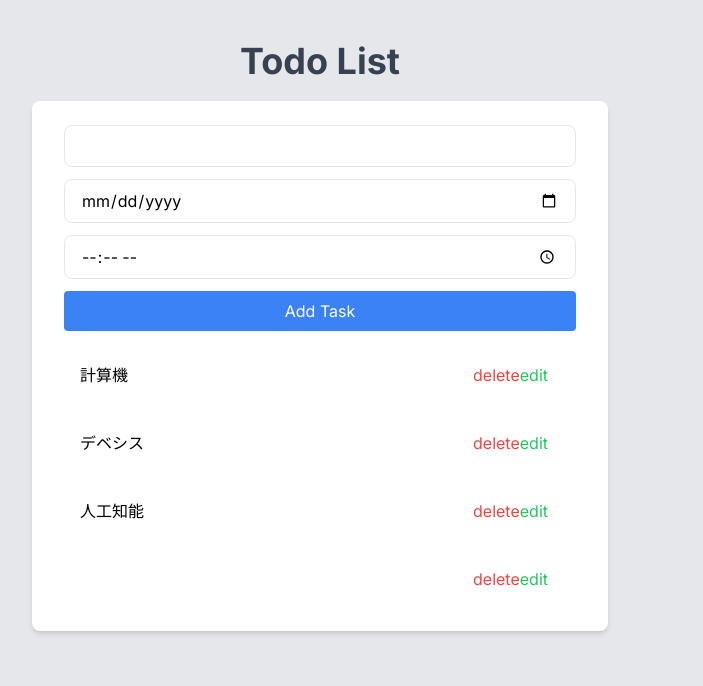
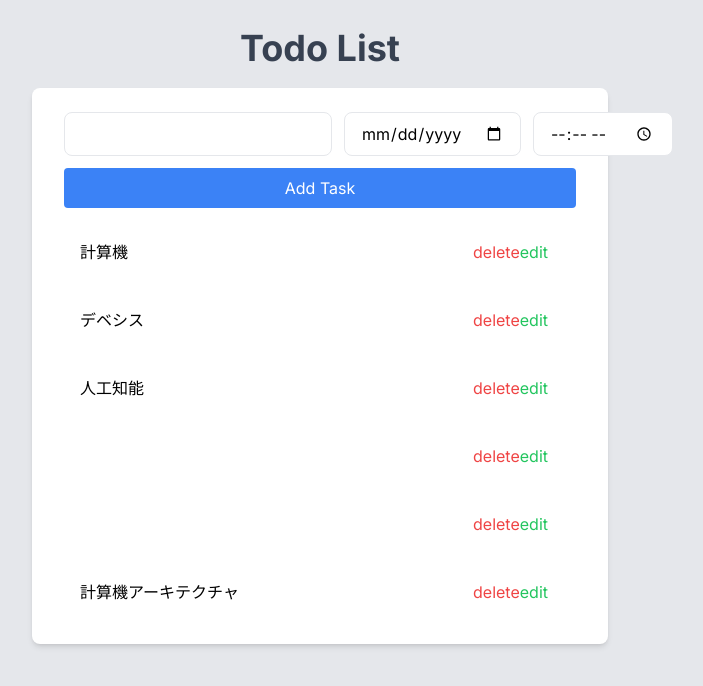
Before and after one commit to i2rin/todolist-nextjs, a Next.js app: page / in a window 1280 px wide. Shown: the top 686 px of the page, without its empty margins (320-1023 px from the left). Built offline with nearby package versions, Linux system fonts and the light colour scheme; data requests are answered from the project's data file.

Commit message:
🎨デザインを見やすくしました

```diff
--- a/src/app/components/AddTask.tsx
+++ b/src/app/components/AddTask.tsx
@@ -19,24 +19,26 @@ const AddTask = () => {
 
   return (
     <form className = "mb-4 space-y-3" onSubmit={handleSubmit}>
+      <div className = "flex space-x-3">
         <input
             type = "text"
-            className = "w-full border px-4 py-2 rounded-lg focus:ourline-none fucus:boder-blue-400"
+            className = "flex-1 border px-4 py-2 rounded-lg focus:ourline-none fucus:boder-blue-400"
             onChange = {(e: ChangeEvent<HTMLInputElement>) => setTaskTitle(e.target.value)}
             value = {taskTitle}
          />
         <input
             type = "date"
+            className = "flex-2 border px-4 py-2 rounded-lg focus:ourline-none fucus:boder-blue-400"
+            onChange={(e: ChangeEvent<HTMLInputElement>) => setDeadlineDate(e.target.value)}
             value = {deadlineDate}
-            onChange={(e: ChangeEvent<HTMLInputElement>) => setDeadlineDate(e.target.value)}
-            className = "w-full border px-4 py-2 rounded-lg focus:ourline-none fucus:boder-blue-400"
         />
         <input
             type = "time"
+            className = "flex-1 border px-4 py-2 rounded-lg focus:ourline-none fucus:boder-blue-400"
+            onChange={(e: ChangeEvent<HTMLInputElement>) => setDeadlineTime(e.target.value)}
             value = {deadlineTime}
-            onChange={(e: ChangeEvent<HTMLInputElement>) => setDeadlineTime(e.target.value)}
-            className = "w-full border px-4 py-2 rounded-lg focus:ourline-none fucus:boder-blue-400"
         />
+        </div>
         <button className="w-full px-4 py-2 text-white bg-blue-500 rounded transform hover:bg-blue-400 hover:scale-95 duration-200">Add Task</button>
     </form>
   )
--- a/src/app/data/todos.json
+++ b/src/app/data/todos.json
@@ -16,6 +16,16 @@
       "id": "4c1c0b2f-5c8e-4268-9c8f-b5ed359e2dd8",
       "text": "",
       "date": "2024-01-26T00:00:00.000Z"
+    },
+    {
+      "id": "d4f86324-39ca-4a91-8ab0-6fec18c5d445",
+      "text": "",
+      "date": null
+    },
+    {
+      "id": "e20b129d-964d-4307-86bf-b4ee5f6ecbd8",
+      "text": "計算機アーキテクチャ",
+      "date": null
     }
   ]
 }
```
